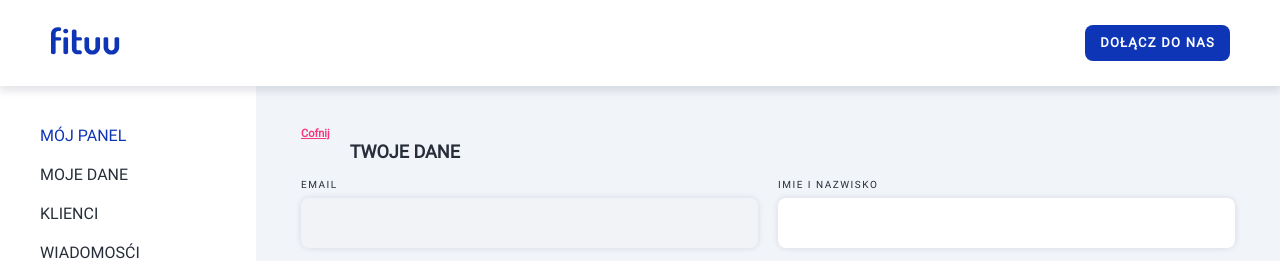
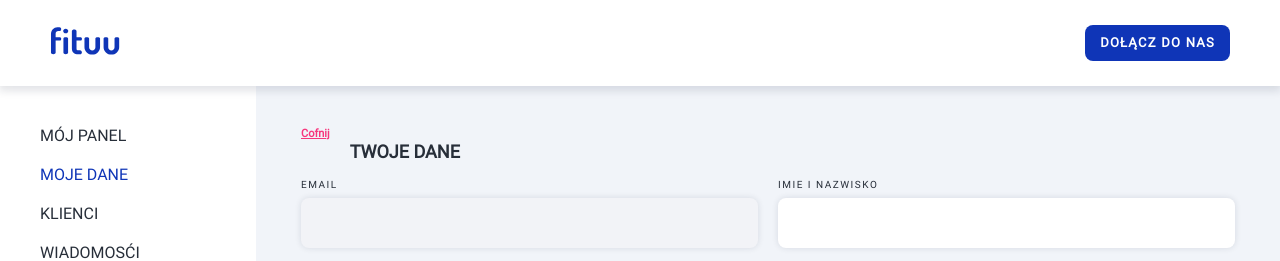
Before and after one commit to Oz-on/fituu, a Next.js app: page /dashboard/my-data/edit in a window 1280 px wide. Shown: the top 261 px of the page. Built offline with nearby package versions, Linux system fonts and the light colour scheme; no server answers.

Commit message:
first state machine added to control side nav.

```diff
--- a/components/SideNav.tsx
+++ /dev/null
@@ -1,24 +0,0 @@
-import React from 'react';
-import styled from 'styled-components';
-
-import SideNavElement from './SideNavElement';
-
-const Container = styled.div`
-  display: flex;
-  flex-direction: column;
-  padding-top: 40px;
-  padding-left: 40px;
-`;
-
-const SideNav = () => {
-  return (
-    <Container>
-      <SideNavElement destination={'/dashboard'} description={'mój panel'} selected={true} />
-      <SideNavElement destination={'/dashboard/my-data'} description={'moje dane'} selected={false} />
-      <SideNavElement destination={'/dashboard/clients'} description={'klienci'} selected={false} />
-      <SideNavElement destination={'/dashboard/messages'} description={'wiadomosći'} selected={false}/>
-    </Container>
-  );
-}
-
-export default SideNav;
--- /dev/null
+++ b/features/dashboard/SideNav.tsx
@@ -0,0 +1,53 @@
+import React from 'react';
+import styled from 'styled-components';
+import { useMachine } from '@xstate/react';
+
+import {sideNavMachine} from './machines';
+
+import SideNavElement from './components/SideNavElement';
+import { useEffect } from 'react';
+
+const Container = styled.div`
+  display: flex;
+  flex-direction: column;
+  padding-top: 40px;
+  padding-left: 40px;
+`;
+
+const DASHBOARD_URL = '/dashboard';
+const MY_DATA_URL = '/dashboard/my-data';
+const EDIT_DATA_URL = '/dashboard/my-data/edit';
+const CLIENTS_URL = '/dashboard/clients';
+const MESSAGES_URL = '/dashboard/clients';
+
+const SideNav = () => {
+  const [state, send] = useMachine(sideNavMachine);
+
+  useEffect(() => {
+    switch (window.location.pathname) {
+      case DASHBOARD_URL:
+        send('HIGHLIGHT_DASHBOARD');
+        break;
+      case MY_DATA_URL:
+      case EDIT_DATA_URL:
+        send('HIGHLIGHT_MYDATA');
+        break;
+      case CLIENTS_URL:
+        send('HIGHLIGHT_CLIENTS');
+        break;
+      case MESSAGES_URL:
+        send('HIGHLIGHT_MESSAGES');
+    }
+  }, [window.location.pathname]);
+
+  return (
+    <Container>
+      <SideNavElement destination={DASHBOARD_URL} description={'mój panel'} selected={state.value === 'dashboard'} />
+      <SideNavElement destination={MY_DATA_URL} description={'moje dane'} selected={state.value === 'myData'} />
+      <SideNavElement destination={CLIENTS_URL} description={'klienci'} selected={state.value === 'clients'} />
+      <SideNavElement destination={MESSAGES_URL} description={'wiadomosći'} selected={state.value === 'messages'} />
+    </Container>
+  );
+}
+
+export default SideNav;
--- /dev/null
+++ b/features/dashboard/machines.ts
@@ -0,0 +1,36 @@
+import { createMachine } from "xstate";
+
+export const sideNavMachine = createMachine({
+  id: 'sideNav',
+  initial: 'dashboard',
+  states: {
+    dashboard: {
+      on: {
+        HIGHLIGHT_MYDATA: {target: 'myData'},
+        HIGHLIGHT_CLIENTS: {target: 'clients'},
+        HIGHLIGHT_MESSAGES: {target: 'messages'},
+      },
+    },
+    myData: {
+      on: {
+        HIGHLIGHT_CLIENTS: {target: 'clients'},
+        HIGHLIGHT_MESSAGES: {target: 'messages'},
+        HIGHLIGHT_DASHBOARD: {target: 'dashboard'}
+      },
+    },
+    clients: {
+      on: {
+        HIGHLIGHT_MYDATA: {target: 'myData'},
+        HIGHLIGHT_MESSAGES: {target: 'messages'},
+        HIGHLIGHT_DASHBOARD: {target: 'dashboard'}
+      },
+    },
+    messages: {
+      on: {
+        HIGHLIGHT_MYDATA: {target: 'myData'},
+        HIGHLIGHT_CLIENTS: {target: 'clients'},
+        HIGHLIGHT_DASHBOARD: {target: 'dashboard'}
+      }
+    },
+  }
+});
--- a/package.json
+++ b/package.json
@@ -13,12 +13,14 @@
     "@okta/okta-auth-js": "^5.0.1",
     "@okta/okta-react": "^5.1.1",
     "@okta/okta-signin-widget": "^5.6.2",
+    "@xstate/react": "^1.5.1",
     "next": "10.2.0",
     "next-auth": "^3.23.0",
     "react": "17.0.2",
     "react-dom": "17.0.2",
     "react-hook-form": "^7.9.0",
-    "styled-components": "^5.3.0"
+    "styled-components": "^5.3.0",
+    "xstate": "^4.22.0"
   },
   "devDependencies": {
     "@types/node": "^15.0.3",
--- a/pages/dashboard/my-data/edit.tsx
+++ b/pages/dashboard/my-data/edit.tsx
@@ -1,10 +1,11 @@
 import Head from 'next/head';
 
 import PageContainer from '../../../features/dashboard/components/PageContainer';
+import SideNav from '../../../features/dashboard/SideNav';
+import EditDataPanel from '../../../features/dashboard/EditDataPanel';
+
 import Page from '../../../components/Page';
 import Header from '../../../components/Header';
-import SideNav from '../../../components/SideNav';
-import EditDataPanel from '../../../features/dashboard/EditDataPanel';
 
 const EditDataPage = () => {
   return (
--- a/pages/dashboard/my-data/index.tsx
+++ b/pages/dashboard/my-data/index.tsx
@@ -1,10 +1,8 @@
-import {useEffect} from 'react';
 import Head from 'next/head';
-import {useSession} from 'next-auth/client';
 import styled from 'styled-components';
 
 import Header from '../../../components/AlternativeHeader';
-import SideNav from '../../../components/SideNav';
+import SideNav from '../../../features/dashboard/SideNav';
 import DataPanel from '../../../features/dashboard/DataPanel';
 import PageContainer from '../../../features/dashboard/components/PageContainer';
 
```
Also changed, not shown: pages/dashboard/index.tsx (+4 -8 lines), features/dashboard/components/SideNavElement.tsx (renamed from components/SideNavElement.tsx), public/edit_btn.svg (added), 1 other file (tests, documents, lock files or other folders).
